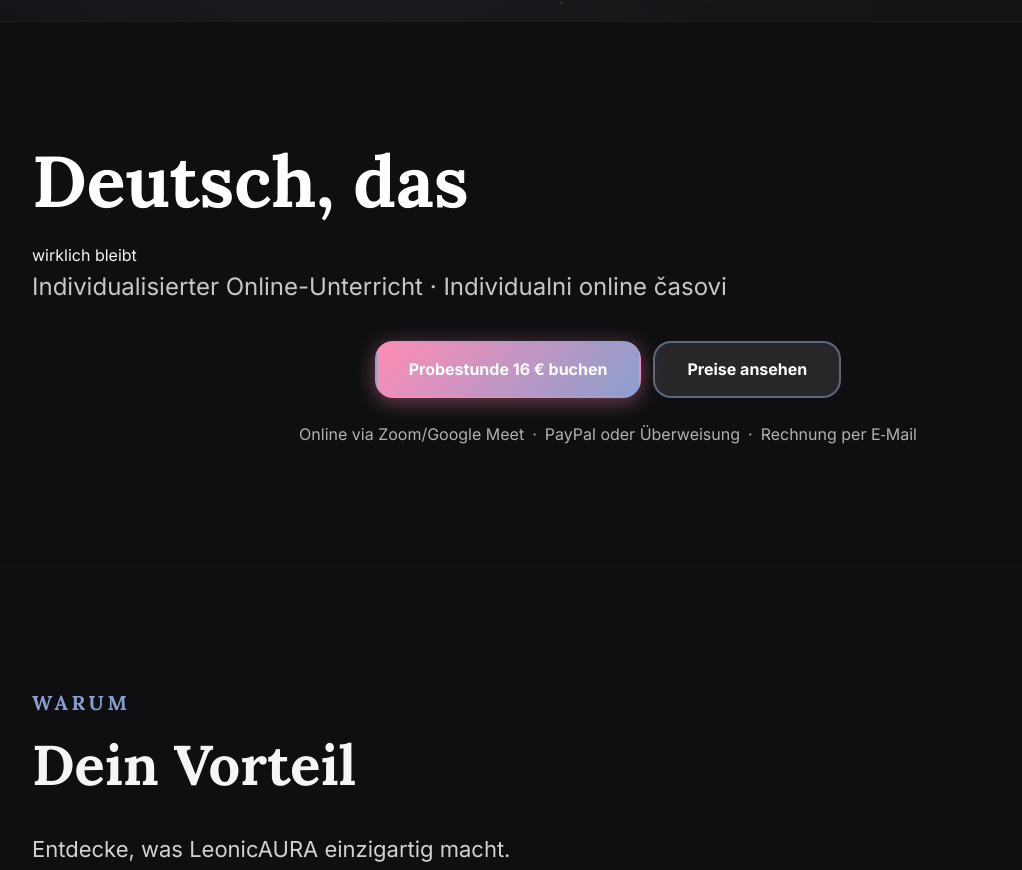
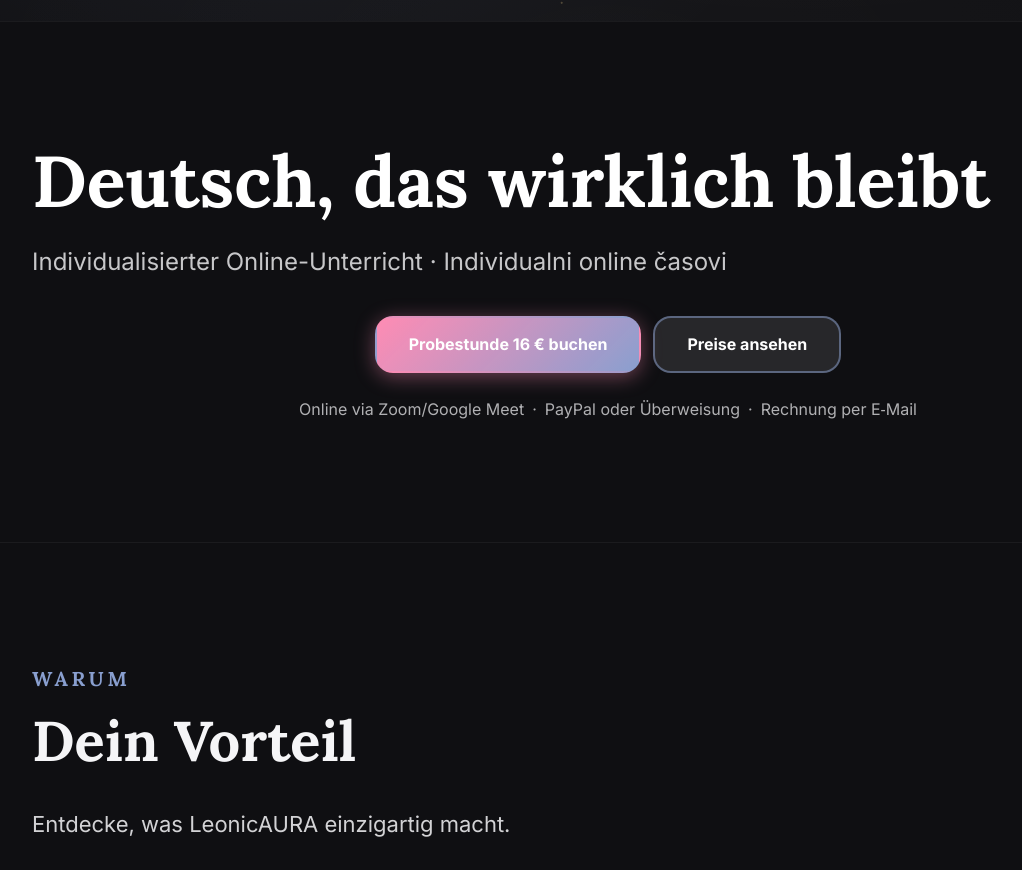
Before and after one commit to SheldonCooper-uni/leonicaura, a plain HTML site: page index.html in a window 1280 px wide. Shown: the part 779-1649 px from the top of the page, without its empty margins (32-1054 px from the left). Drawn offline with nearby package versions, Linux system fonts and the light colour scheme.

Commit message:
Update index.html

```diff
--- a/index.html
+++ b/index.html
@@ -1484,7 +1484,10 @@ footer,
 
     <!-- Intro Section -->
     <section id="intro" class="section reveal" data-title="Einleitung">
-      <h2 id="hero-headline"><span class="static">Deutsch</span><span class="dynamic">, das </span></h2><span class="dynamic">wirklich bleibt</span></h2>
+      <h2 id="hero-headline">
+  <span class="static">Deutsch</span><span class="dynamic">, das wirklich bleibt</span>
+</h2>
+
       <p class="subtitle">Individualisierter Online-Unterricht · Individualni online časovi</p>
       <div class="cta-buttons">
         <a href="#buchen" class="btn btn-primary lux-trace bubble-hover" aria-label="Probestunde buchen">Probestunde 16 € buchen</a>
```
